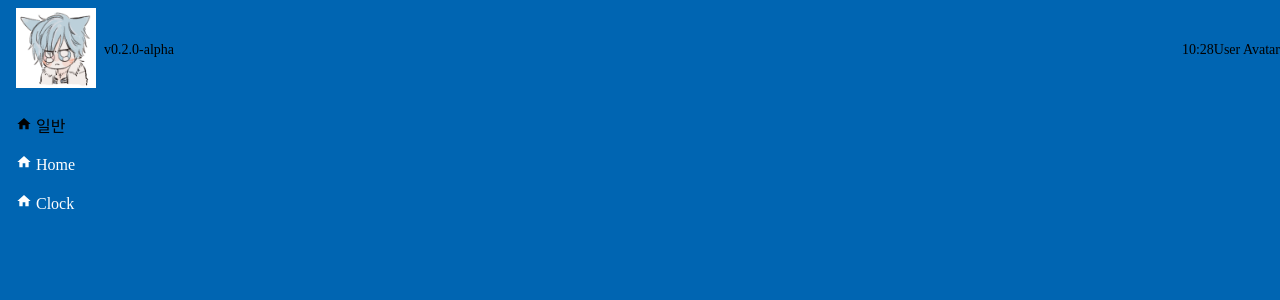
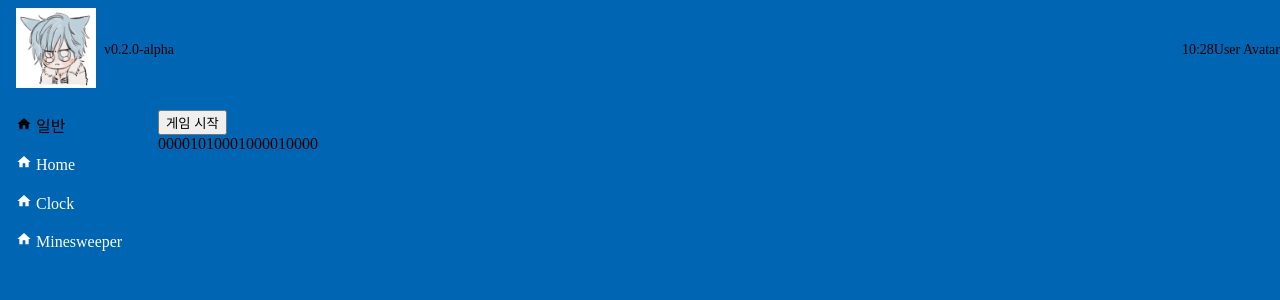
Before and after one commit to KangDohwa/kangdohwa.github.io, a React (Create React App) app: page /mine in a window 1280 px wide. Shown: the top 300 px of the page. Built offline with nearby package versions, Linux system fonts and the light colour scheme.

Commit message:
minor. trying to make minesweeper

```diff
--- a/src/App.js
+++ b/src/App.js
@@ -8,14 +8,15 @@ import Nav from "./pages/Nav";
 
 import Home from "./pages/Home";
 import Clock from "./component/Clock";
+import Minesweeper from "./component/Minesweeper/Minesweeper";
 
 function App(props) {
   return (
     <div className = "App">
-      <header className = "App-Header">
+      <div className = "App-Header">
         <Header version = {Info.version}/>
-      </header>
-      <body className = "App-Body">
+      </div>
+      <div className = "App-Body">
         <div className = "App-Nav">
           <Nav />
         </div>
@@ -23,9 +24,10 @@ function App(props) {
           <Routes>
             <Route path = "/home" element = {<Home />} />
             <Route path = "/clock" element = {<Clock />} />
+            <Route path = "/mine" element = {<Minesweeper />} />
           </Routes>
         </div>
-      </body>
+      </div>
     </div>
   );
 }
--- a/src/component/Clock.js
+++ b/src/component/Clock.js
@@ -3,14 +3,14 @@ import React, { useState } from "react";
 export default function Clock() {
   const [timer, setTimer] = useState("00:00");
 
-  const currentTimer = () => {
+  function currentTimer() {
     const date = new Date();
     const hours = String(date.getHours()).padStart(2, "0");
     const minutes = String(date.getMinutes()).padStart(2, "0");
     setTimer(`${hours}:${minutes}`)
   }
 
-  const startTimer = () => {
+  function startTimer() {
     setInterval(currentTimer, 1000)
   }
 
--- /dev/null
+++ b/src/component/Minesweeper/Board.js
@@ -0,0 +1,74 @@
+import React from "react";
+
+function fillArray(array, number, data) {
+  var i = 0;
+
+  do {
+    i += 1;
+    array.push(data);
+  } while (i < number);
+
+  return array;
+};
+
+function d2array(varrow, varcol, data) {
+  const baseArray = [];
+  for(let i = 0; i < varcol; i++) {
+    const cells = [];
+    for(let j = 0; j < varrow; j++) {
+      cells.push(data[i*5+j]);
+    }
+    baseArray.push(cells);
+  };
+  return baseArray;
+};
+
+function Board(props) {
+  const Base = Array(props.row * props.col).fill(0);
+
+  const BaseCol = Array();
+  const BaseRow = Array();
+
+  fillArray(BaseCol, props.col, 0);
+  fillArray(BaseRow, props.row, 0);
+
+  // making random mine array
+  const randBase = Array(props.row * props.col).fill(0);
+
+  var intI = 0;
+  do {
+    intI += 1;
+    randBase.shift();
+    randBase.push(1);
+  } while (intI < props.num)
+
+  randBase.sort(() => 0.5 - Math.random());
+
+
+  const baseArray = d2array(props.row, props.col, randBase);
+
+  // compare two array
+  console.log(`${randBase} RandBase`);
+  console.log(`${baseArray} BaseArray`);
+
+  // end of making random mine array
+
+  return (
+    <>
+      <div className = "Mine-Board">
+        {BaseCol.map((arr, i) => {
+          <div key = {i}>
+            {BaseRow.map((arr, j) => {
+              return (
+                <button>{baseArray[i[j]]}</button>
+              )
+            })}
+          </div>
+        })}
+        {randBase}
+      </div>
+    </>
+  )
+}
+
+export default Board;
--- /dev/null
+++ b/src/component/Minesweeper/Minesweeper.js
@@ -0,0 +1,69 @@
+import React from "react";
+
+import Board from "./Board";
+
+// function setRandomMine(field, storage, mine) {
+//   var i = 0;
+//   do {
+//     i += 1;
+//     storage[i] = 0;
+//   } while (i < storage);
+//   var j = 0;
+//   do {
+//     j += 1;
+//     storage[j] = 1;
+//   } while (j < mine)
+//   storage.sort(() => Math.random() - 0.5);
+//   console.log(storage);
+
+//   var k = 0;
+//   do {
+//     k =+ 1;
+//     field[k] = 1;
+//   } while (k < mine);
+// };
+
+// function printMineField() {
+
+// };
+
+export default function Minesweeper(props) {
+  const [row, col, num] = [5, 4, 4];
+
+  // const testArr = [10, 8, 20];
+
+  // const row = parseInt(document.getElementById("row").value);
+  // const col = parseInt(document.getElementById("col").value);
+
+  // function setField(row, col) {
+  //   123
+  // }
+  // var setMine = [testArr[0], testArr[1],];
+  // var setField = new Array(testArr[0] * testArr[1]);
+
+  // var setField = [props.Row, props.Col,];
+  // var setMine = new Array(props.amount);
+
+  // const resultMine = setRandomMine(setField, setMine, testArr[2]);
+  // const gridBase = Array(row * col).fill(0).map((arr, i) => {
+  //   return i
+  // });
+
+  // .sort(() => Math.random() - 0.5) // array randomize
+
+  return (
+    <>
+      <div className = "Minesweeper">
+        <div className = "Mine-Config">
+          {/* <input type = "number" className = "row" placeholder = "가로" />
+          <input type = "number" className = "col" placeholder = "세로" />
+          <input type = "number" className = "num" placeholder = "지뢰 개수" /> */}
+          <button className = "btnStart">게임 시작</button>
+        </div>
+        <div className = "Mine-Board">
+          <Board row = {row} col = {col} num = {num}/>
+        </div>
+      </div>
+    </>
+  )
+}
--- a/src/pages/Nav.js
+++ b/src/pages/Nav.js
@@ -34,6 +34,11 @@ function Nav(props) {
               <MdHome /> <span>Clock</span>
             </li>
           </Link>
+          <Link to = "/mine">
+            <li className = "Nav-Mine">
+              <MdHome /> <span>Minesweeper</span>
+            </li>
+          </Link>
         </ul>
       </div>
     </>
--- a/src/style.scss
+++ b/src/style.scss
@@ -23,7 +23,7 @@ body {
   }
 
   &-Nav {
-    height: 100vh; // viewport height
+    height: 100%;
   }
 }
 
@@ -64,3 +64,23 @@ body {
     }
   }
 }
+
+.Minesweeper {
+  // display: flex;
+
+  input {
+    flex-direction: row;
+    width: 100px;
+  }
+
+  flex-wrap: wrap;
+  justify-content: center;
+  margin: 10px auto 0 auto;
+}
+
+.Mine-Board {
+  // display: flex;
+
+  tr {
+  }
+}
```
Also changed, not shown: src/component/Timer.js (added, +27 -0 lines).
